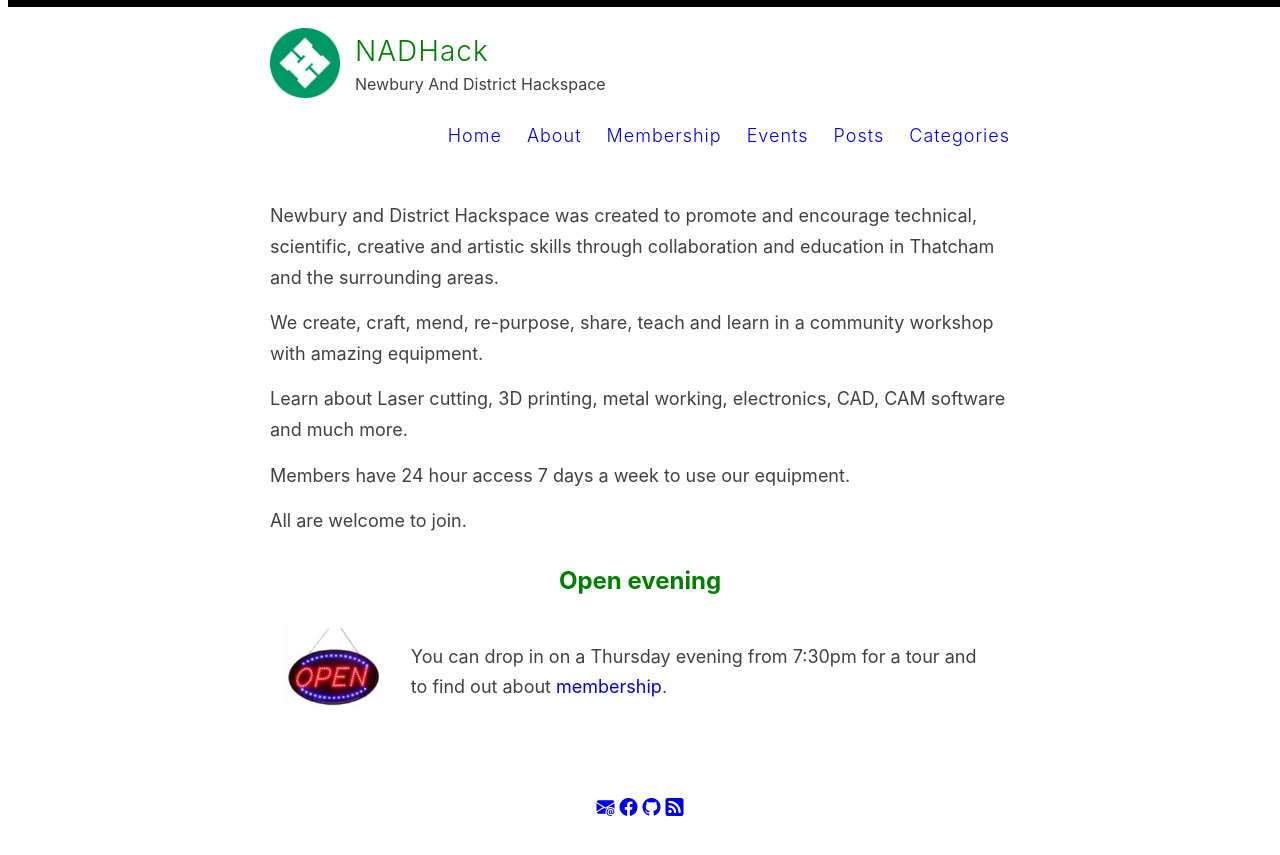
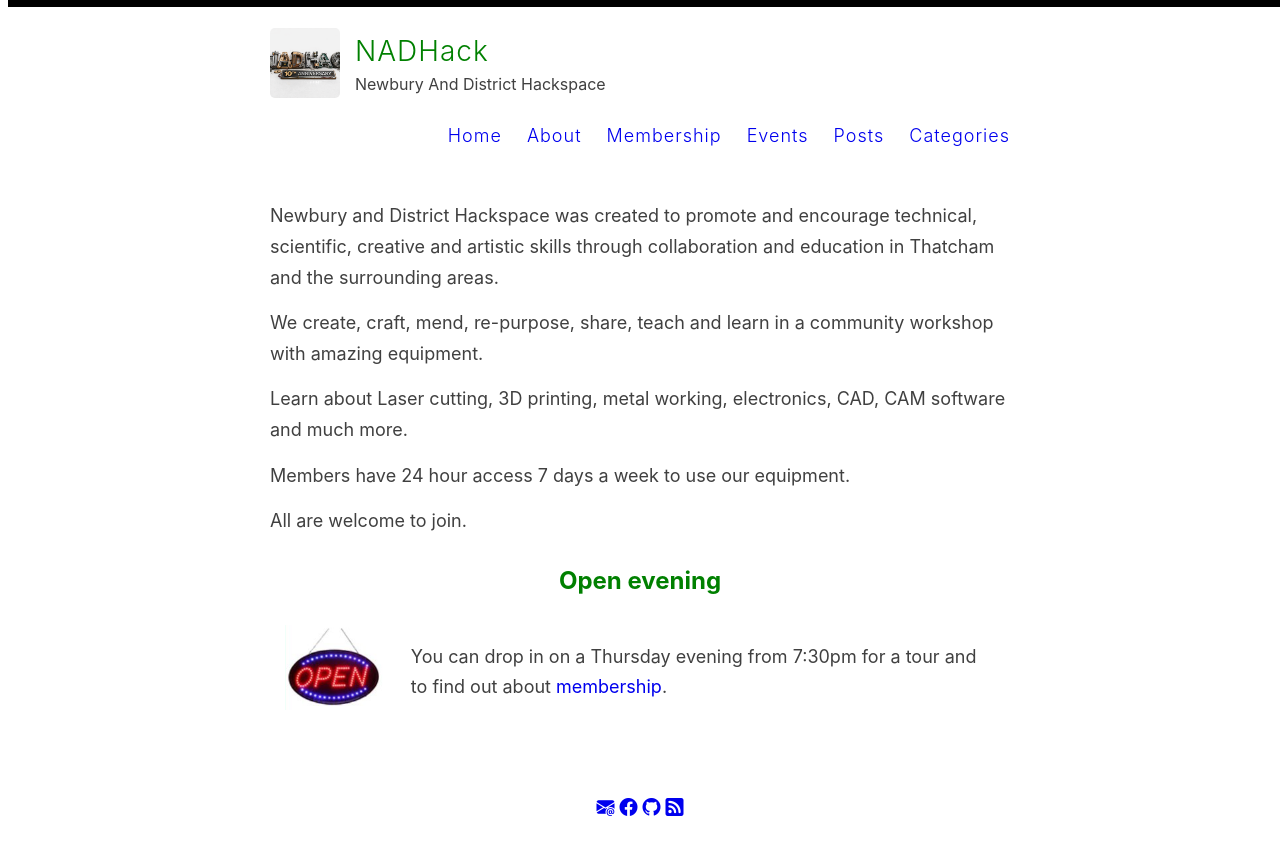
Before and after one commit to nadhack/nadhack.github.io, a Jekyll site: the page built from index.html, in a window 1280 px wide. Shown: the top 855 px of the page. Built offline with Jekyll 4.4.1, drawn with Linux system fonts in a browser that asks for light colours; the list of posts is cut into pages by our own code.

Commit message:
Update _config.yml
Changes avatar from NADHack-logo.jpg to nadhack10.png

```diff
--- a/_config.yml
+++ b/_config.yml
@@ -12,7 +12,7 @@ author: NADHack
 description: Newbury And District Hackspace
 
 # URL of your avatar or profile pic (you could use your GitHub profile pic)
-avatar: /images/NADHack-logo.jpg
+avatar: /images/nadhack10.png
 
 #
 # Flags below are optional
```
